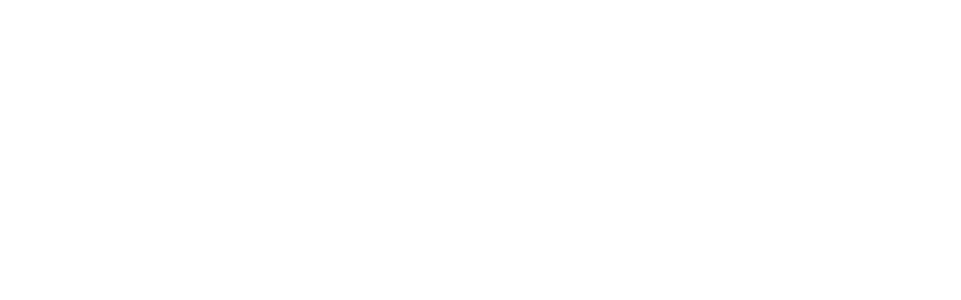
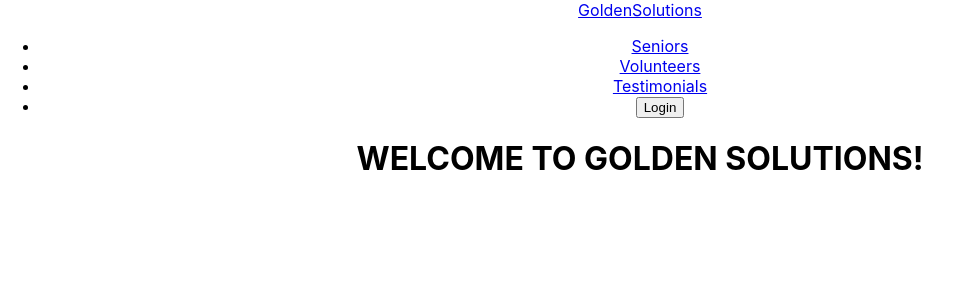
Before and after one commit to AdnanAbubakarAdams/goldenSolutions, a React (Create React App) app in the folder front-end/: page / in a window 1280 px wide. Shown: the top 300 px of the page, without its empty margins (0-961 px from the left). Built offline with nearby package versions, Linux system fonts and the light colour scheme; the HTML template or start-up script is replaced by a standard one.

Commit message:
navbar component created up to syling it next

```diff
--- a/front-end/src/App.js
+++ b/front-end/src/App.js
@@ -1,8 +1,23 @@
+import React from 'react';
+
+// Css And Scss
 import './App.css';
+
+// DEPENDENCIES
+import { BrowserRouter as Router, Routes, Route } from 'react-router-dom';
+
+import Home from './components/home/Home';
+import NavBar from './components/navBar/NavBar';
 
 function App() {
   return (
     <div className="App">
+      <Router>
+        <NavBar />
+        <Routes>
+        <Route path='/' element={<Home />} />
+        </Routes>
+      </Router>
 
     </div>
   );
--- a/front-end/src/components/home/Home.js
+++ b/front-end/src/components/home/Home.js
@@ -3,7 +3,7 @@
 const Home = () => {
   return (
     <div className='home'>
-
+        <h1>WELCOME TO GOLDEN SOLUTIONS!</h1>
     </div>
   )
 }
--- a/front-end/src/components/navBar/NavBar.js
+++ b/front-end/src/components/navBar/NavBar.js
@@ -1,11 +1,60 @@
-import React from 'react'
+import React, { useState } from "react";
+import { Link } from "react-router-dom";
+
+// STYLE SHEETS
+import "./NavBar.scss";
 
 const NavBar = () => {
+  const [active, setActive] = useState("navBar__menu");
+  const [icon, setIcon] = useState("navBar__toggler");
+
+  const navBarToggle = () => {
+    if (active === "navBar__menu") {
+      setActive("navBar__menu navBar__active");
+    } else {
+      setActive("navBar__menu");
+    }
+
+    // for the icon toggling
+    if (icon === "navBar__toggler") {
+      setIcon("navBar__toggler toggle");
+    } else {
+      setIcon("navBar__toggler");
+    }
+  };
+
   return (
-    <div className='navBar'>
-
-    </div>
-  )
-}
+    <nav className="navBar">
+      <Link to="/" className="navBar__logo">
+        GoldenSolutions
+      </Link>
+      <ul className={active}>
+        <li className="navBar__lists">
+          <Link to="/seniors" className="navBar__links">
+            Seniors
+          </Link>
+        </li>
+        <li className="navBar__lists">
+          <Link to="/volunteers" className="navBar__links">
+            Volunteers
+          </Link>
+        </li>
+        <li className="navBar__lists">
+          <Link to="/testimonials" className="navBar__links">
+            Testimonials
+          </Link>
+        </li>
+        <li className="navBar__lists">
+          <button>Login</button>
+        </li>
+      </ul>
+      <div onClick={navBarToggle} className={icon}>
+        <div className="line1"></div>
+        <div className="line2"></div>
+        <div className="line3"></div>
+      </div>
+    </nav>
+  );
+};
 
 export default NavBar;
--- a/package.json
+++ b/package.json
@@ -1,5 +1,6 @@
 {
   "dependencies": {
-    "react-router-dom": "^6.16.0"
+    "react-router-dom": "^6.16.0",
+    "sass": "^1.68.0"
   }
 }
```
Also changed, not shown: 1 other file (tests, documents, lock files or other folders).
